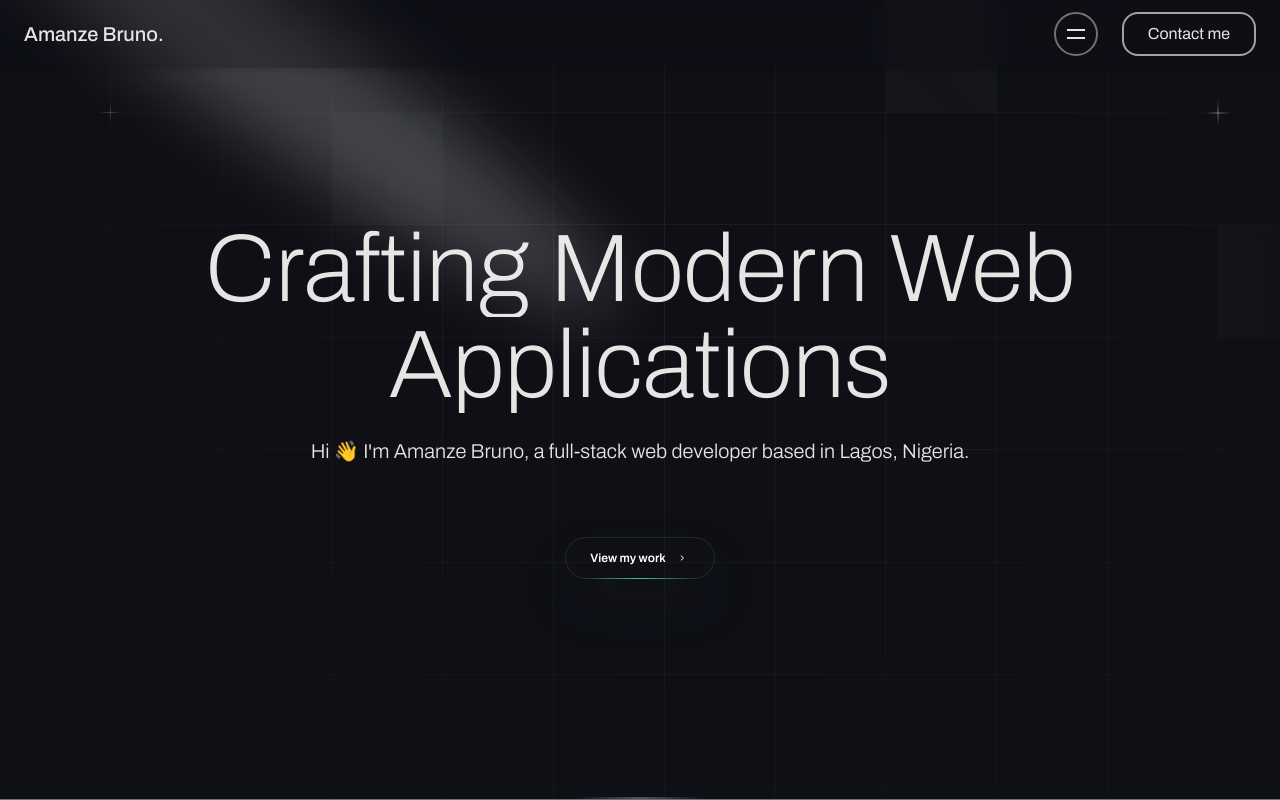
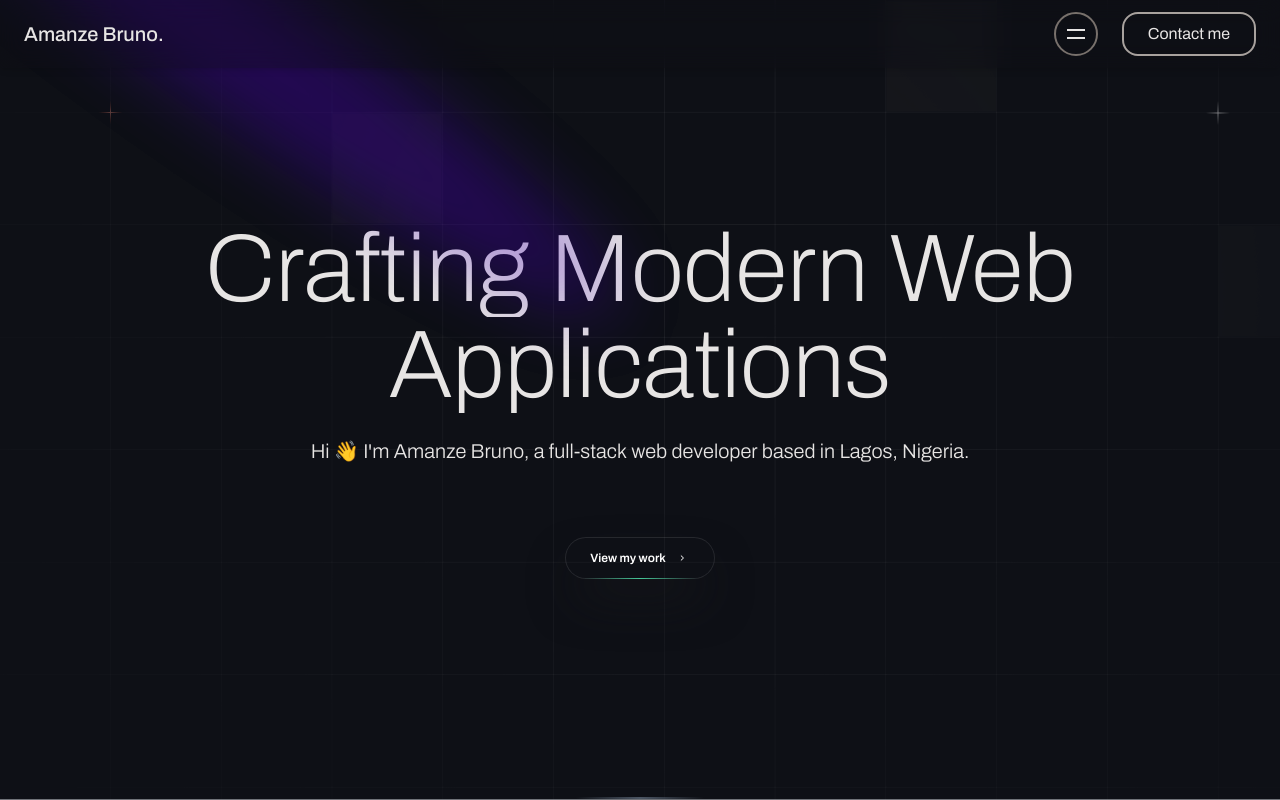
Before and after one commit to amanzecodes/port-v1, a Next.js app: page / in a window 1280 px wide. Shown: the top 800 px of the page. Built offline with nearby package versions, Linux system fonts and the light colour scheme.

Commit message:
adding a sbutle touch to the spotlight in the hero setion

```diff
--- a/src/app/components/Hero.tsx
+++ b/src/app/components/Hero.tsx
@@ -40,7 +40,11 @@ const Hero = () => {
       <div className="w-full container">
         <Spotlight
           className="absolute-top-40 left-0 md:-top-20 md:left-60"
-          fill="white"
+          fill="blue"
+        />
+        <Spotlight
+          className="absolute-top-40 left-0 md:-top-20 md:left-60"
+          fill="purple"
         />
         <div className="flex items-center justify-center w-full flex-col px-4">
           <div className="max-w-5xl sm:flex justify-center items-center">
```
